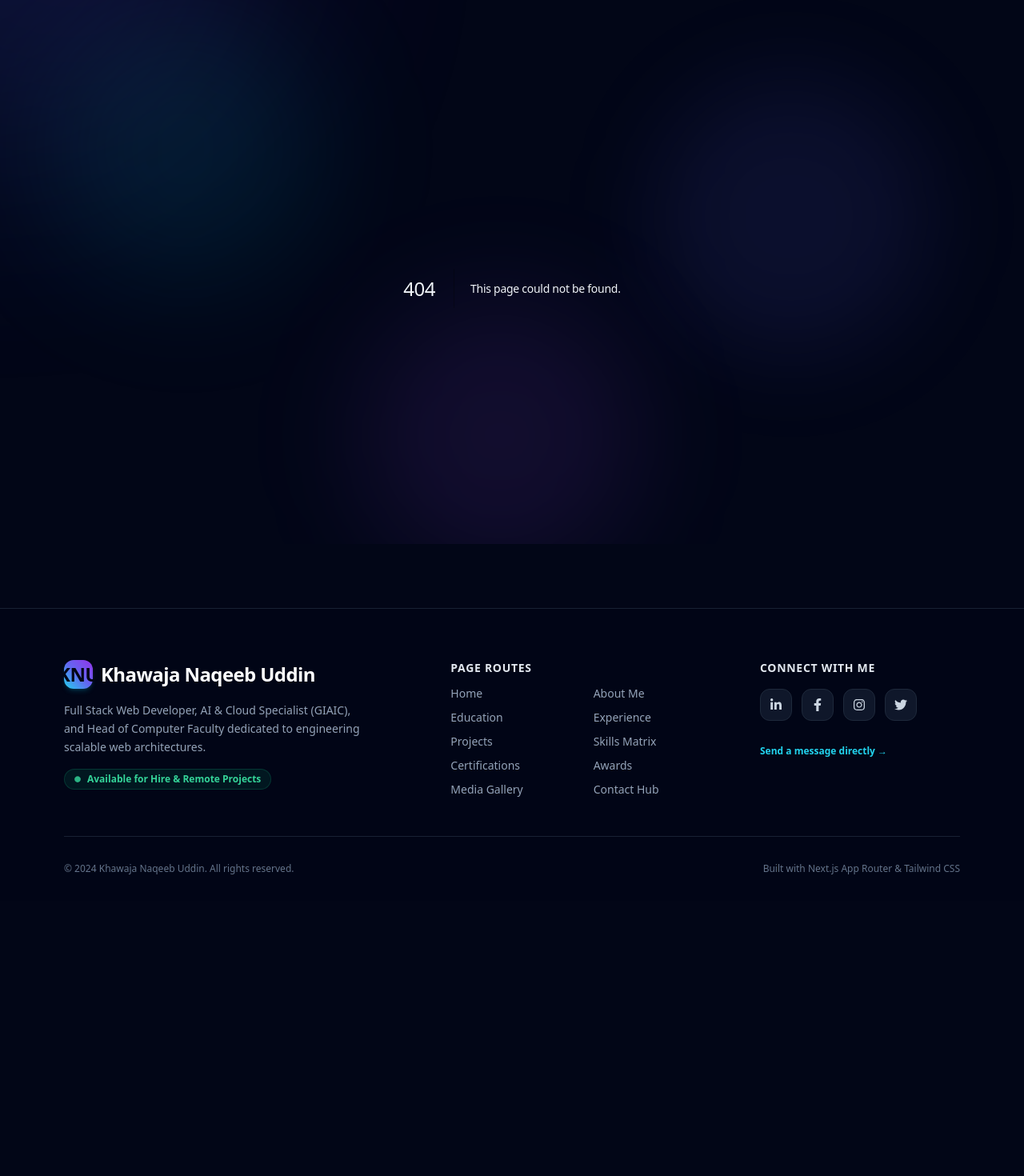
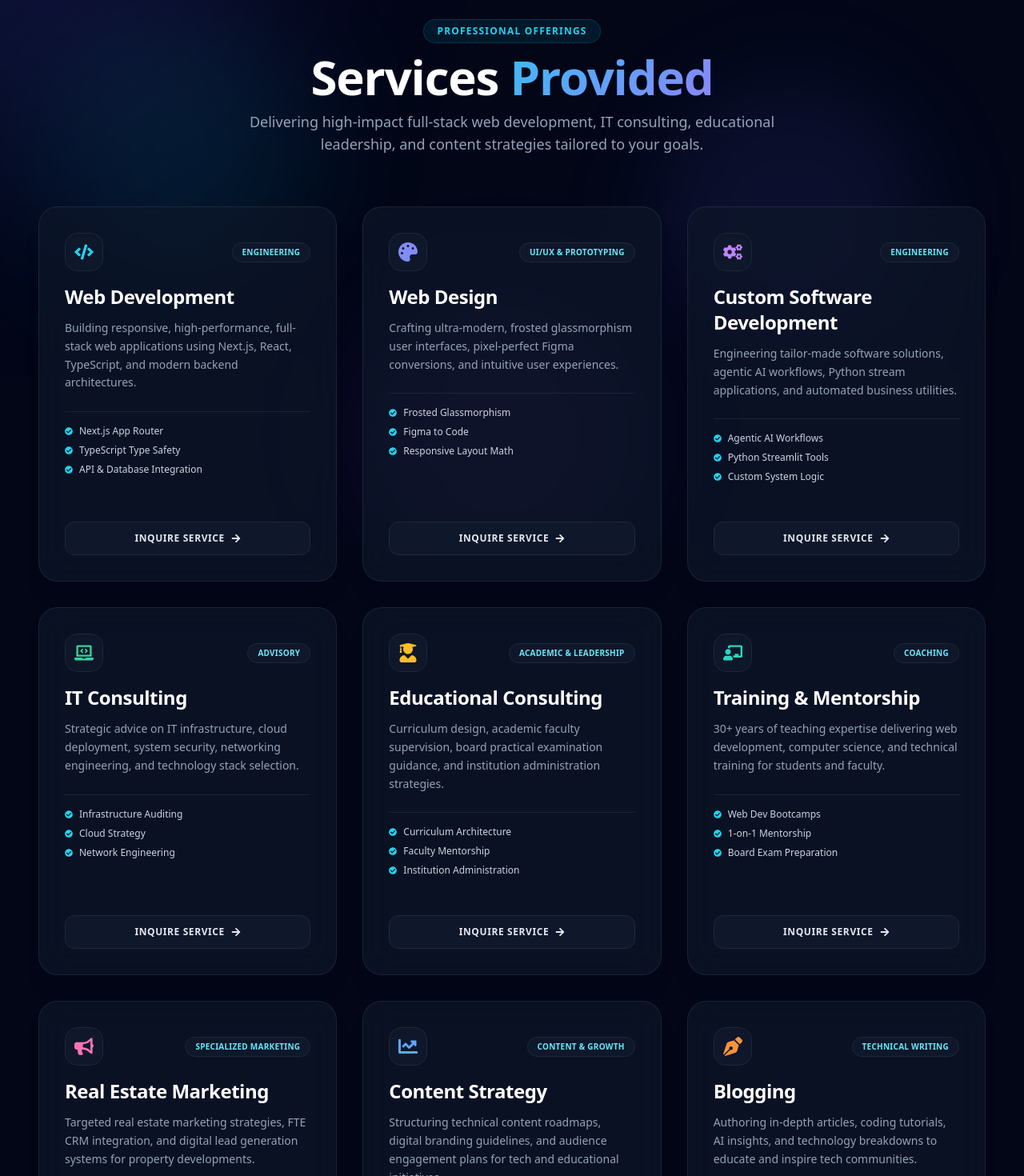
Before and after one commit to khawajanaqeeb/portfolio, a Next.js app: page /services in a window 1280 px wide. Before the commit this address had no page. Shown: the part 120-1590 px from the top of the page at 80% size. Before the commit the page ends 1246 px from the top, so only its background shows below. Built offline with nearby package versions, Linux system fonts and the light colour scheme.

Commit message:
feat: add dedicated Services Provided page (/services) showcasing all 10 professional services from LinkedIn

```diff
--- a/src/app/components/Footer.tsx
+++ b/src/app/components/Footer.tsx
@@ -42,6 +42,7 @@ export default function Footer() {
               {[
                 { name: "Home", href: "/" },
                 { name: "About Me", href: "/about" },
+                { name: "Services", href: "/services" },
                 { name: "Education", href: "/education" },
                 { name: "Experience", href: "/experience" },
                 { name: "Projects", href: "/projects" },
--- a/src/app/components/Navbar.tsx
+++ b/src/app/components/Navbar.tsx
@@ -9,6 +9,7 @@ import { motion, AnimatePresence } from "framer-motion";
 const navRoutes = [
   { name: "Home", href: "/" },
   { name: "About", href: "/about" },
+  { name: "Services", href: "/services" },
   { name: "Education", href: "/education" },
   { name: "Experience", href: "/experience" },
   { name: "Projects", href: "/projects" },
@@ -18,6 +19,7 @@ const navRoutes = [
   { name: "Gallery", href: "/gallery" },
   { name: "Contact", href: "/contact" },
 ];
+
 
 export default function Navbar() {
   const [isOpen, setIsOpen] = useState(false);
--- /dev/null
+++ b/src/app/services/page.tsx
@@ -0,0 +1,205 @@
+import { Metadata } from "next";
+import Link from "next/link";
+import PageTransition from "@/app/components/PageTransition";
+import {
+  FaCode,
+  FaPalette,
+  FaLaptopCode,
+  FaChalkboardTeacher,
+  FaUserGraduate,
+  FaPenNib,
+  FaFileAlt,
+  FaChartLine,
+  FaBullhorn,
+  FaCogs,
+  FaArrowRight,
+  FaCheckCircle,
+} from "react-icons/fa";
+
+export const metadata: Metadata = {
+  title: "Professional Services | Khawaja Naqeeb Uddin",
+  description:
+    "Explore professional services provided by Khawaja Naqeeb Uddin: Web Development, Web Design, IT Consulting, Custom Software, Educational Training, and Content Strategy.",
+};
+
+export default function ServicesPage() {
+  const services = [
+    {
+      title: "Web Development",
+      category: "Engineering",
+      description:
+        "Building responsive, high-performance, full-stack web applications using Next.js, React, TypeScript, and modern backend architectures.",
+      icon: <FaCode className="text-cyan-400 text-2xl" />,
+      accent: "border-cyan-500/40",
+      features: ["Next.js App Router", "TypeScript Type Safety", "API & Database Integration"],
+    },
+    {
+      title: "Web Design",
+      category: "UI/UX & Prototyping",
+      description:
+        "Crafting ultra-modern, frosted glassmorphism user interfaces, pixel-perfect Figma conversions, and intuitive user experiences.",
+      icon: <FaPalette className="text-indigo-400 text-2xl" />,
+      accent: "border-indigo-500/40",
+      features: ["Frosted Glassmorphism", "Figma to Code", "Responsive Layout Math"],
+    },
+    {
+      title: "Custom Software Development",
+      category: "Engineering",
+      description:
+        "Engineering tailor-made software solutions, agentic AI workflows, Python stream applications, and automated business utilities.",
+      icon: <FaCogs className="text-purple-400 text-2xl" />,
+      accent: "border-purple-500/40",
+      features: ["Agentic AI Workflows", "Python Streamlit Tools", "Custom System Logic"],
+    },
+    {
+      title: "IT Consulting",
+      category: "Advisory",
+      description:
+        "Strategic advice on IT infrastructure, cloud deployment, system security, networking engineering, and technology stack selection.",
+      icon: <FaLaptopCode className="text-emerald-400 text-2xl" />,
+      accent: "border-emerald-500/40",
+      features: ["Infrastructure Auditing", "Cloud Strategy", "Network Engineering"],
+    },
+    {
+      title: "Educational Consulting",
+      category: "Academic & Leadership",
+      description:
+        "Curriculum design, academic faculty supervision, board practical examination guidance, and institution administration strategies.",
+      icon: <FaUserGraduate className="text-amber-400 text-2xl" />,
+      accent: "border-amber-500/40",
+      tag: "Academic Leadership",
+      features: ["Curriculum Architecture", "Faculty Mentorship", "Institution Administration"],
+    },
+    {
+      title: "Training & Mentorship",
+      category: "Coaching",
+      description:
+        "30+ years of teaching expertise delivering web development, computer science, and technical training for students and faculty.",
+      icon: <FaChalkboardTeacher className="text-teal-400 text-2xl" />,
+      accent: "border-teal-500/40",
+      features: ["Web Dev Bootcamps", "1-on-1 Mentorship", "Board Exam Preparation"],
+    },
+    {
+      title: "Real Estate Marketing",
+      category: "Specialized Marketing",
+      description:
+        "Targeted real estate marketing strategies, FTE CRM integration, and digital lead generation systems for property developments.",
+      icon: <FaBullhorn className="text-pink-400 text-2xl" />,
+      accent: "border-pink-500/40",
+      features: ["FTE CRM Systems", "Lead Generation", "Digital Campaigns"],
+    },
+    {
+      title: "Content Strategy",
+      category: "Content & Growth",
+      description:
+        "Structuring technical content roadmaps, digital branding guidelines, and audience engagement plans for tech and educational initiatives.",
+      icon: <FaChartLine className="text-blue-400 text-2xl" />,
+      accent: "border-blue-500/40",
+      features: ["Brand Positioning", "Technical Roadmaps", "Audience Growth"],
+    },
+    {
+      title: "Blogging",
+      category: "Technical Writing",
+      description:
+        "Authoring in-depth articles, coding tutorials, AI insights, and technology breakdowns to educate and inspire tech communities.",
+      icon: <FaPenNib className="text-orange-400 text-2xl" />,
+      accent: "border-orange-500/40",
+      features: ["Coding Tutorials", "AI Deep Dives", "Tech Industry Insights"],
+    },
+    {
+      title: "Copywriting",
+      category: "Technical Writing",
+      description:
+        "Crafting clear, compelling website copy, project documentation, Software Design Documents (SDD), and promotional materials.",
+      icon: <FaFileAlt className="text-yellow-400 text-2xl" />,
+      accent: "border-yellow-400/40",
+      features: ["Website Copy", "Technical SDDs", "Promotional Materials"],
+    },
+  ];
+
+  return (
+    <PageTransition>
+      <div className="py-12 sm:py-16 px-4 sm:px-8 lg:px-12 max-w-7xl mx-auto space-y-16">
+        {/* Page Header */}
+        <div className="text-center space-y-3">
+          <span className="text-xs font-bold uppercase tracking-widest text-cyan-400 bg-cyan-500/10 border border-cyan-500/20 px-4 py-1.5 rounded-full inline-block">
+            Professional Offerings
+          </span>
+          <h1 className="text-4xl sm:text-6xl font-extrabold font-heading text-white">
+            Services <span className="text-gradient-cyan">Provided</span>
+          </h1>
+          <p className="text-slate-400 text-base sm:text-lg max-w-2xl mx-auto font-light leading-relaxed">
+            Delivering high-impact full-stack web development, IT consulting, educational leadership, and content strategies tailored to your goals.
+          </p>
+        </div>
+
+        {/* Services Grid */}
+        <div className="grid grid-cols-1 md:grid-cols-2 lg:grid-cols-3 gap-8">
+          {services.map((service, idx) => (
+            <div
+              key={idx}
+              className={`glass-card glass-card-hover rounded-3xl p-8 border ${service.accent} shadow-xl flex flex-col justify-between group relative overflow-hidden`}
+            >
+              <div>
+                <div className="flex items-center justify-between gap-4 mb-4">
+                  <div className="w-12 h-12 rounded-2xl bg-slate-900 border border-slate-800 flex items-center justify-center shadow-inner group-hover:scale-110 transition-transform">
+                    {service.icon}
+                  </div>
+                  <span className="text-[10px] font-extrabold tracking-wide uppercase px-3 py-1 rounded-full bg-slate-900 border border-slate-800 text-cyan-300">
+                    {service.category}
+                  </span>
+                </div>
+
+                <h2 className="text-2xl font-bold text-white font-heading group-hover:text-cyan-400 transition-colors">
+                  {service.title}
+                </h2>
+                <p className="text-slate-400 text-sm mt-3 font-light leading-relaxed">
+                  {service.description}
+                </p>
+
+                {/* Features List */}
+                <div className="mt-6 pt-4 border-t border-slate-800/80 space-y-2">
+                  {service.features.map((feat, fIdx) => (
+                    <div key={fIdx} className="flex items-center gap-2 text-xs text-slate-300 font-medium">
+                      <FaCheckCircle className="text-cyan-400 text-[10px] flex-shrink-0" />
+                      <span>{feat}</span>
+                    </div>
+                  ))}
+                </div>
+              </div>
+
+              <div className="pt-6 mt-6">
+                <Link
+                  href="/contact"
+                  className="w-full flex items-center justify-center gap-2 py-3 rounded-xl font-bold bg-slate-900 border border-slate-800 text-slate-200 hover:bg-cyan-500 hover:text-slate-950 hover:border-cyan-400 transition-all text-xs uppercase tracking-wider"
+                >
+                  <span>Inquire Service</span>
+                  <FaArrowRight className="text-xs" />
+                </Link>
+              </div>
+            </div>
+          ))}
+        </div>
+
+        {/* CTA Banner */}
+        <div className="glass-card rounded-3xl p-8 sm:p-12 border border-cyan-500/30 text-center space-y-6 max-w-5xl mx-auto shadow-2xl relative overflow-hidden">
+          <div className="absolute top-0 right-0 w-80 h-80 bg-cyan-500/10 rounded-full blur-3xl pointer-events-none" />
+          <h2 className="text-3xl font-extrabold font-heading text-white">
+            Need a tailored solution for your project or institution?
+          </h2>
+          <p className="text-slate-400 text-base max-w-xl mx-auto font-light">
+            Whether you are looking for custom software development, educational consulting, or real estate marketing CRM integration, let’s discuss your vision.
+          </p>
+          <div className="pt-2 flex flex-wrap justify-center gap-4">
+            <Link
+              href="/contact"
+              className="px-8 py-3.5 rounded-xl font-bold uppercase tracking-wider bg-gradient-to-r from-cyan-500 via-indigo-500 to-purple-600 text-slate-950 shadow-lg shadow-cyan-500/25 hover:scale-105 transition-all text-sm"
+            >
+              Contact Khawaja Naqeeb Uddin
+            </Link>
+          </div>
+        </div>
+      </div>
+    </PageTransition>
+  );
+}
```
